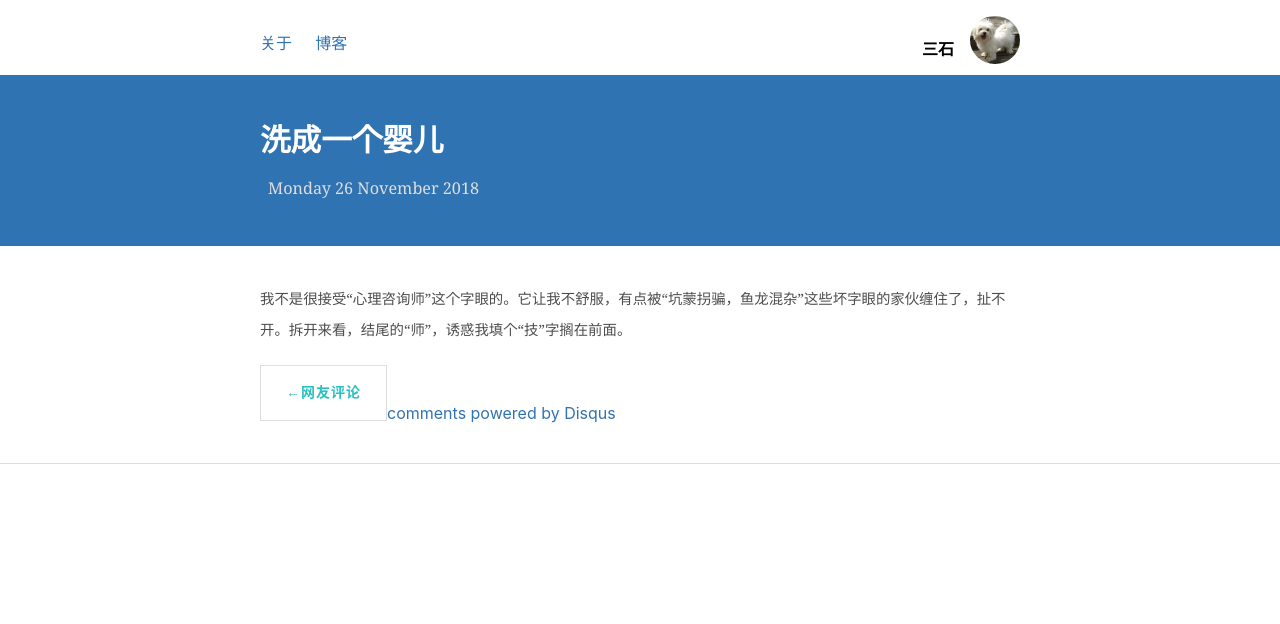
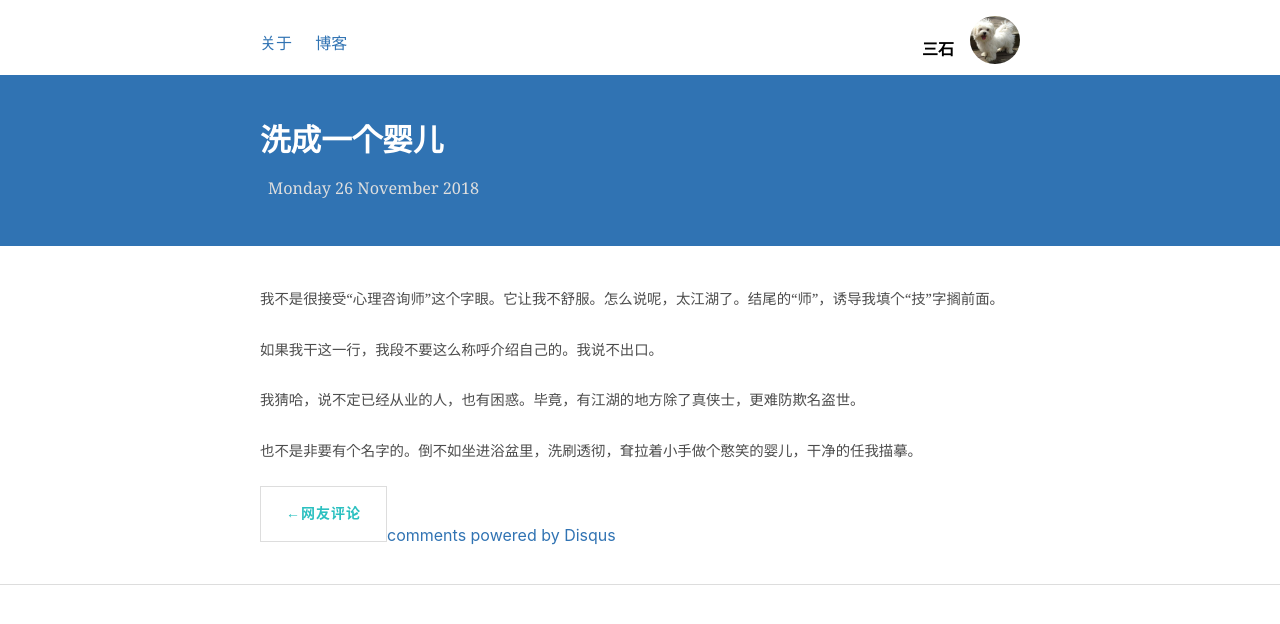
Before and after one commit to shirleysteve/1, a Jekyll site: the page built from _posts/2018-11-26-洗成一个婴儿.md, in a window 1280 px wide. Shown: the top 624 px of the page. Built offline with Jekyll 4.4.1, drawn with Linux system fonts in a browser that asks for light colours; nearby versions of some CDN libraries; comment, search, counter and statistics services are not loaded.

Commit message:
Update 2018-11-26-洗成一个婴儿.md

```diff
--- a/_posts/2018-11-26-洗成一个婴儿.md
+++ b/_posts/2018-11-26-洗成一个婴儿.md
@@ -4,4 +4,10 @@ layout: post
 title: 洗成一个婴儿
 ---
 
-我不是很接受“心理咨询师”这个字眼的。它让我不舒服，有点被“坑蒙拐骗，鱼龙混杂”这些坏字眼的家伙缠住了，扯不开。拆开来看，结尾的“师”，诱惑我填个“技”字搁在前面。
+我不是很接受“心理咨询师”这个字眼。它让我不舒服。怎么说呢，太江湖了。结尾的“师”，诱导我填个“技”字搁前面。
+
+如果我干这一行，我段不要这么称呼介绍自己的。我说不出口。
+
+我猜哈，说不定已经从业的人，也有困惑。毕竟，有江湖的地方除了真侠士，更难防欺名盗世。
+
+也不是非要有个名字的。倒不如坐进浴盆里，洗刷透彻，耷拉着小手做个憨笑的婴儿，干净的任我描摹。
```
